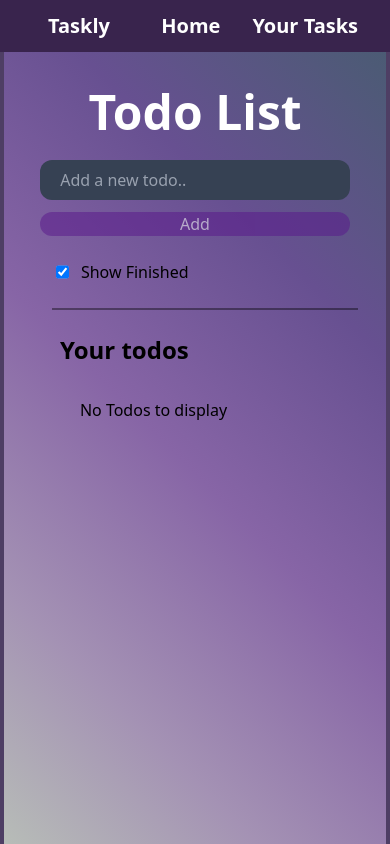
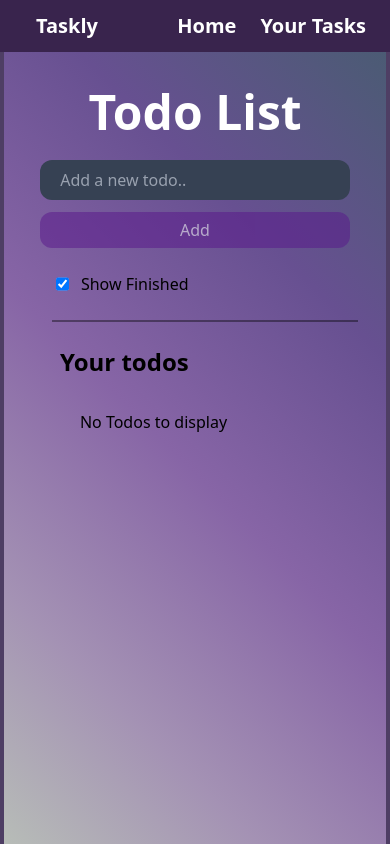
Before and after one commit to aru-shi2/TodoList-App, a React app: page / in a window 390 px wide. Built offline with nearby package versions, Linux system fonts and the light colour scheme; the HTML template or start-up script is replaced by a standard one.

Commit message:
complete

```diff
--- a/src/App.jsx
+++ b/src/App.jsx
@@ -82,7 +82,7 @@ function App() {
             <button
               onClick={handleAdd}
               disabled={Todo.length <= 3}
-              className="bg-purple-900 disabled:opacity-50 w-[81%] rounded-xl text-white md:px-4 md:w-fit md:h-9 transition-all ease-in-out duration-500 hover:scale-90"
+              className="bg-purple-900 disabled:opacity-50 w-[81%] rounded-xl text-white md:px-4 md:w-fit md:h-9 h-9 transition-all ease-in-out duration-500 hover:scale-90"
             >
               Add
             </button>
--- a/src/Components/Navbar.jsx
+++ b/src/Components/Navbar.jsx
@@ -6,9 +6,9 @@ const Navbar = () => {
         <nav className='bgnav p-3 font-bold text-white'>
             <ul className='flex justify-between'>
                 <div className="logo">
-                    <li className='ml-9 md:text-2xl text-xl'>Taskly</li>
+                    <li className='md:ml-9 ml-6 md:text-2xl text-xl'>Taskly</li>
                 </div>
-                <div className='flex gap-8 mr-5 text-xl '>
+                <div className='flex md:gap-8 gap-6 md:mr-5 mr-3 text-xl '>
                     <li className='transition-all ease-in-out duration-500 hover:scale-110 cursor-pointer'>Home</li>
                     <li className='transition-all ease-in-out duration-500 hover:scale-110 cursor-pointer'>Your Tasks</li>
                 </div>
```
